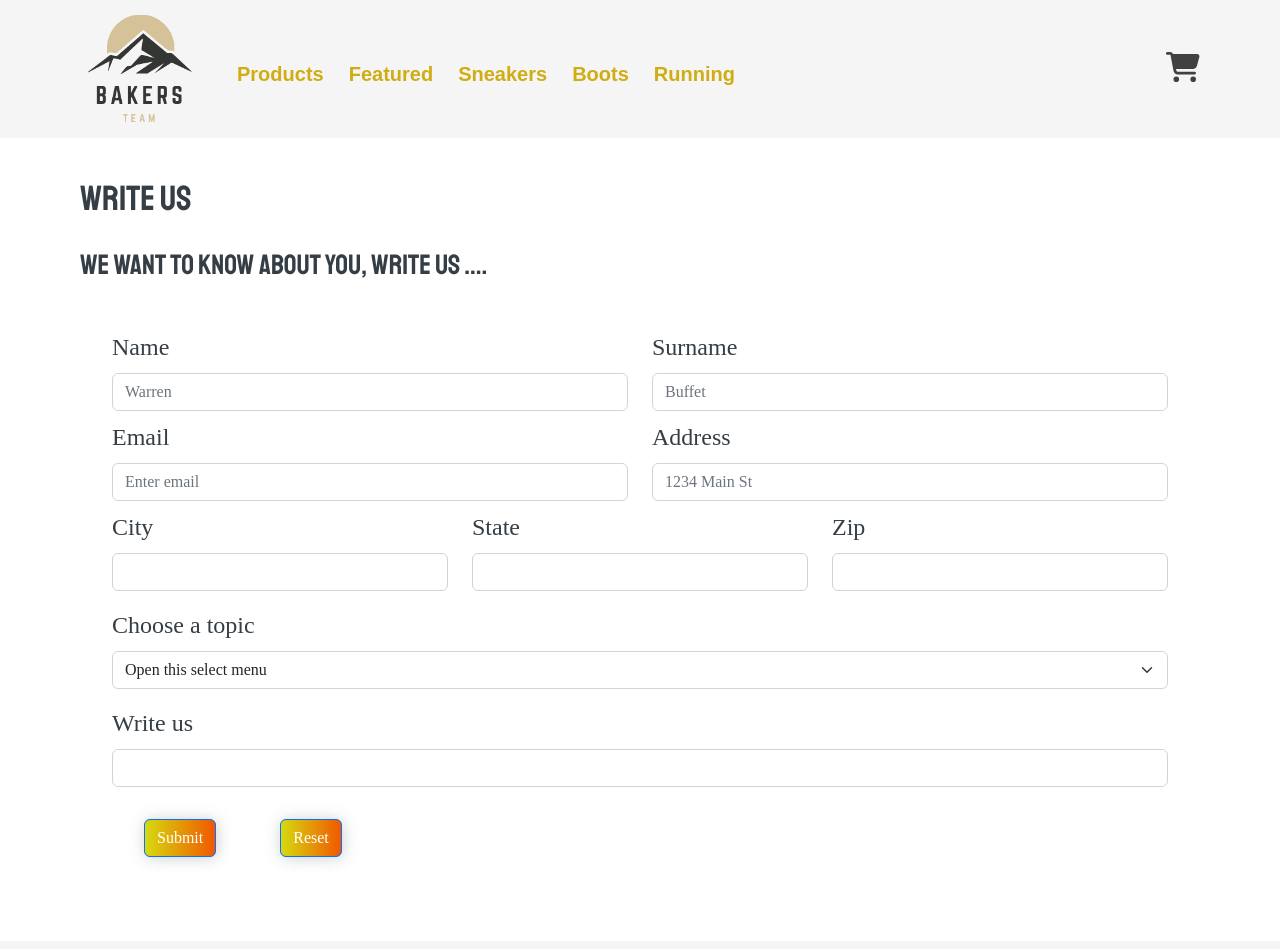
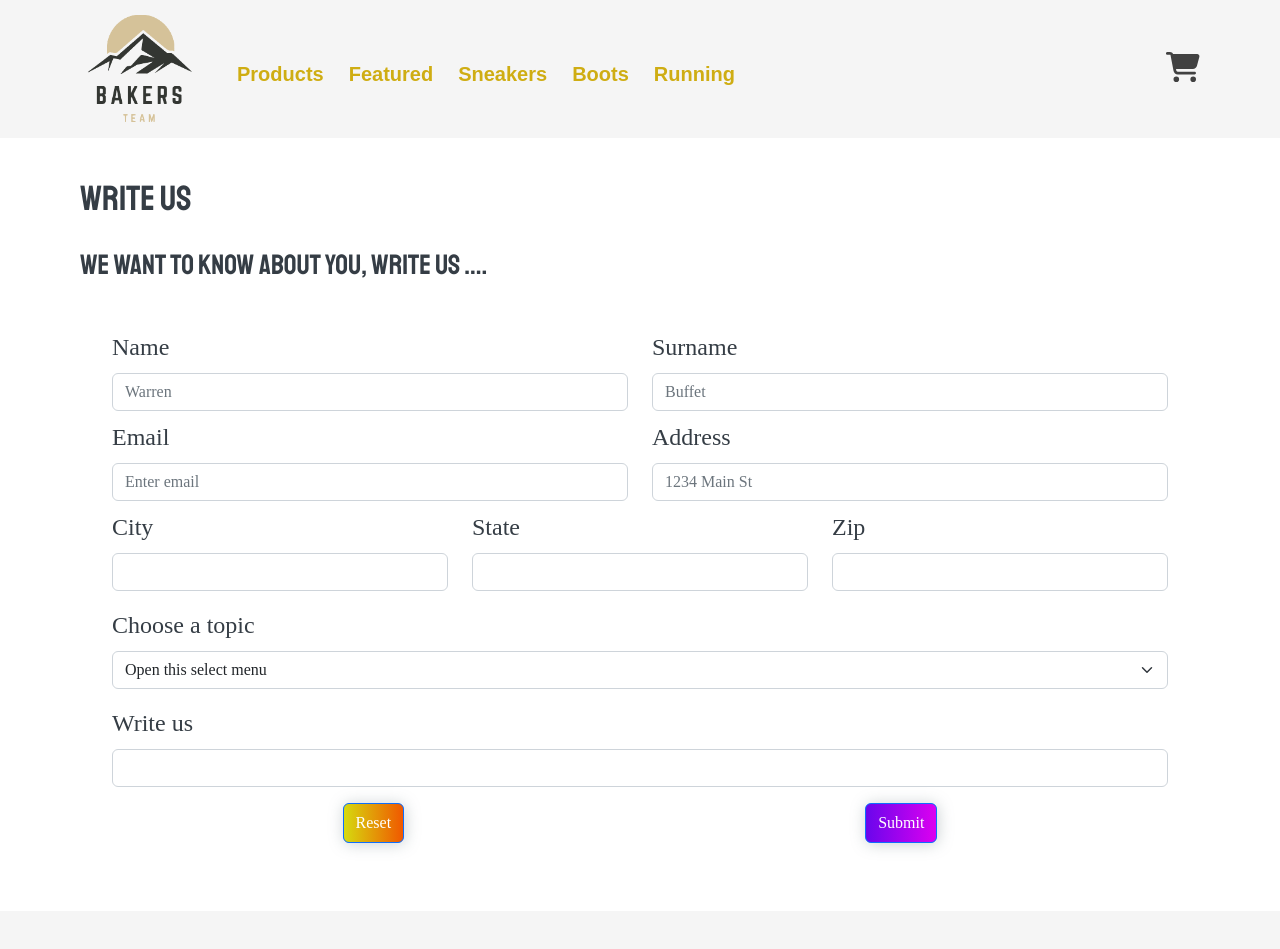
Before and after one commit to Leonumbe/ReactFinalProject-LeoNumbela, a React (Create React App) app: page /contacUs in a window 1280 px wide. Shown: the top 949 px of the page. Built offline with nearby package versions, Linux system fonts and the light colour scheme.

Commit message:
se ajusta contact us. se crea collection y se guarda en firebase

```diff
--- a/src/components/userForm/checkOutForm.jsx
+++ b/src/components/userForm/checkOutForm.jsx
@@ -11,7 +11,6 @@ import Col from 'react-bootstrap/Col';
 import Row from 'react-bootstrap/Row';
 //Sweet Alert
 import swal from 'sweetalert';
-
 
 //styles
 const contButtons={
--- a/src/pages/userForm.jsx
+++ b/src/pages/userForm.jsx
@@ -5,29 +5,40 @@ import Col from 'react-bootstrap/Col';
 import Row from 'react-bootstrap/Row';
 import { useState } from "react";
 
+//Import to firebase
+import firestoreDB from "../services/firebase";
+import {addDoc, collection} from "firebase/firestore";
 
 const form={
     padding: "2rem",
     fontFamily: "Ubuntu",
     fontSize:"1.5rem",
 }
-
+const btnForm={
+    display: "flex",
+    justifyContent:"space-around",
+}
 
 export default function UserForm(){
 
     const [userData, setUserData]= useState({
-        name:"", Surname:"", Email:"", Address:"", City:"", State:"", ZipCode:"", Topic:"", Text:""
+        Name:"", Surname:"", Email:"", Address:"", City:"", State:"", ZipCode:"", Topic:"", Text:""
     });
 
-    function handleSubmit(event){
+    async function handleSubmit(event){
         event.preventDefault();
         console.log(userData);
         setUserData({name:"", Surname:"", Email:"", Address:"",
         City:"", State:"", ZipCode:"", Topic:"", Text:""});
+
+        const customerContact = collection(firestoreDB, "customerContact") ;
+        const docRef = await  addDoc(customerContact, userData);
+        setUserData(docRef);
+
     }
     function handleReset(e){
         e.preventDefault();
-        setUserData({name:"", Surname:"", Email:"", Address:"",
+        setUserData({Name:"", Surname:"", Email:"", Address:"",
                  City:"", State:"", ZipCode:"", Topic:"", Text:""
         });
     }
@@ -52,7 +63,7 @@ export default function UserForm(){
             <Row className="mb-2">
                 <Form.Group as={Col} >
                     <Form.Label>Name</Form.Label>
-                    <Form.Control onChange={handleOnChange} name="Name" value={userData.id} type="text" placeholder="Warren" />
+                    <Form.Control onChange={handleOnChange} name="Name" value={userData.Name} type="text" placeholder="Warren" />
                 </Form.Group>
                 <Form.Group as={Col} >
                     <Form.Label >Surname</Form.Label>
@@ -66,14 +77,14 @@ export default function UserForm(){
                 </Form.Group>
                 <Form.Group as={Col}     >
                     <Form.Label>Address</Form.Label>
-                    <Form.Control onChange={handleOnChange} name="Address" value={userData.Addres}  placeholder="1234 Main St" />
+                    <Form.Control onChange={handleOnChange} name="Address" value={userData.Address}  placeholder="1234 Main St" />
                 </Form.Group>
             </Row>
 
                 <Row className="mb-3">
                     <Form.Group as={Col}>
                         <Form.Label>City</Form.Label>
-                        <Form.Control onChange={handleOnChange}  name="City" value={userData.City}/>
+                        <Form.Control onChange={handleOnChange} name="City" value={userData.City}/>
                     </Form.Group>
 
                     <Form.Group as={Col} >
@@ -101,16 +112,18 @@ export default function UserForm(){
                 <Form.Group>
                 <Form.Label>Write us</Form.Label>
                 <Form.Control
-                    type="textarea" onChange={handleOnChange}  name="Text" value={userData.Surname}
+                    type="textarea" onChange={handleOnChange}  name="Text" value={userData.Text}
                     />
                 </Form.Group>
-                <Button className="btnBack" type="submit">
+                <div style={btnForm}>
+                    <Button className="btnBackB" type="reset">
+                        Reset
+                    </Button>
+                    <Button className="btnAddB" type="submit">
                         Submit
                     </Button>
+                </div>
 
-                <Button className="btnBack" type="reset">
-                    Reset
-                </Button>
             </Form>
         </div>
     </section>
```
Also changed, not shown: 1 other file (tests, documents, lock files or other folders). Lines whose indentation alone changed are shown as unchanged.
